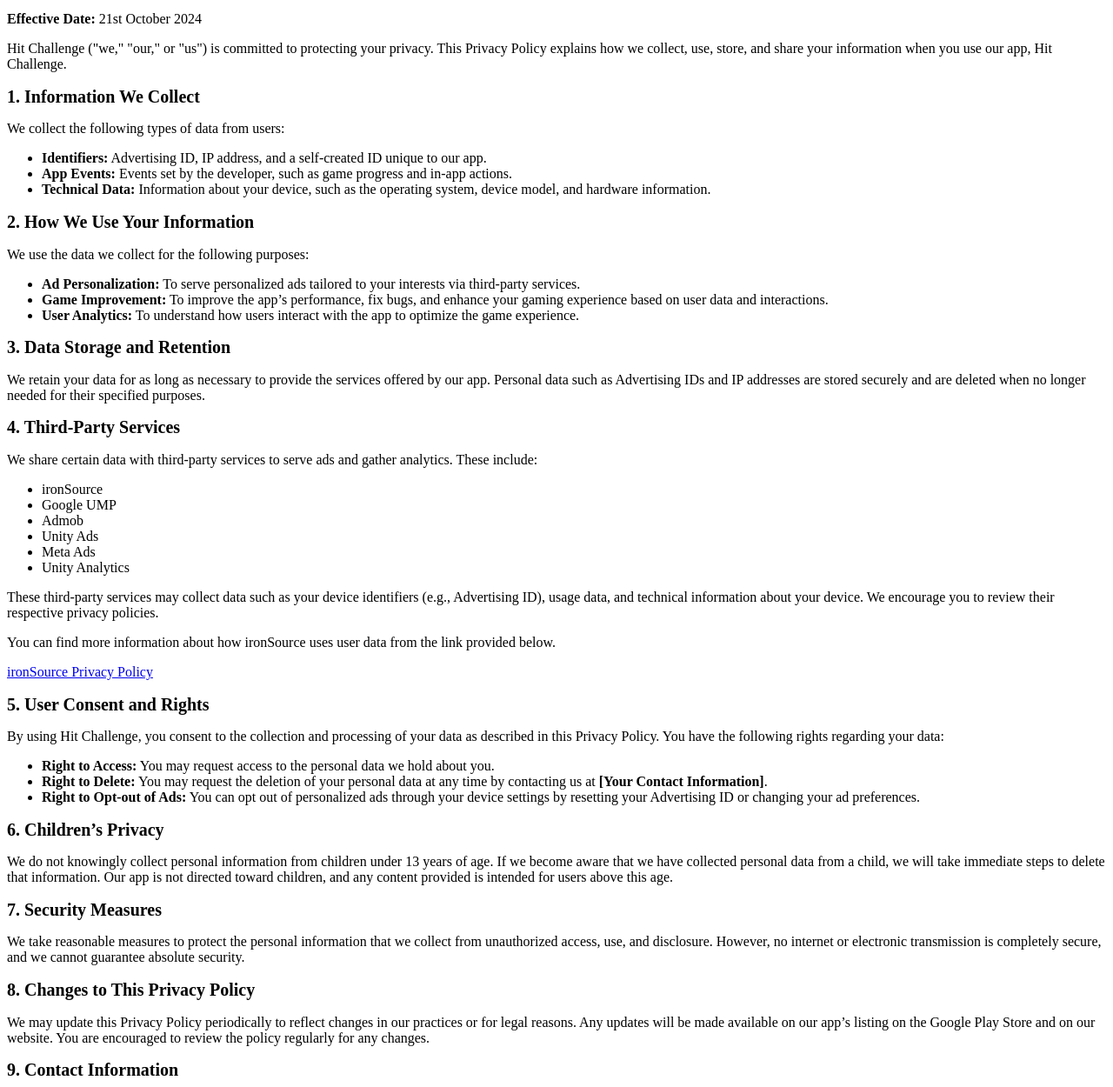
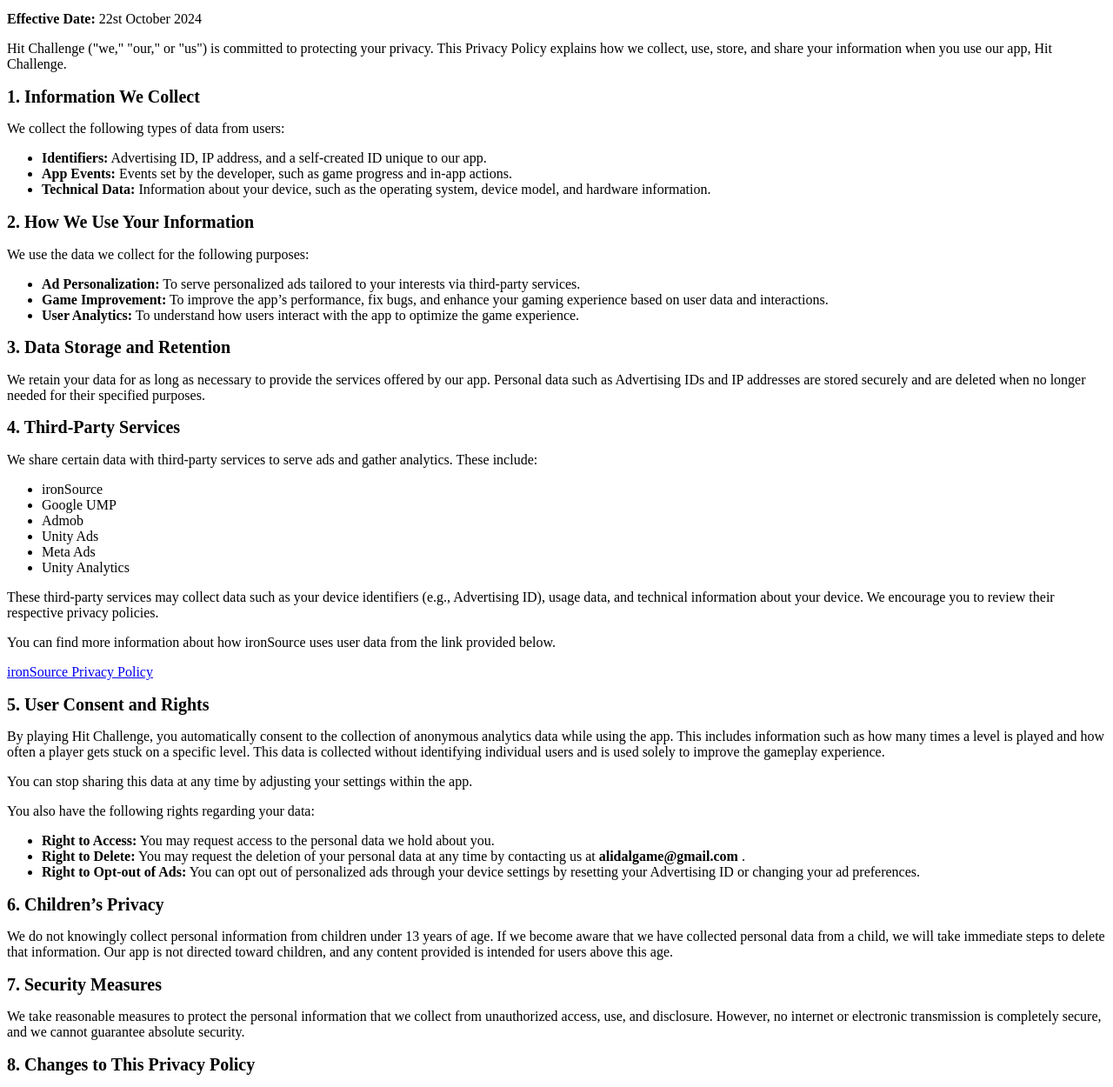
Before and after one commit to NewerWorldOrder/HitChallengePP, a plain HTML site: page index.html in a window 1280 px wide. Shown: the part 46-1296 px from the top of the page at 87% size. Drawn offline with Linux system fonts and the light colour scheme.

Commit message:
Update index.html

```diff
--- a/index.html
+++ b/index.html
@@ -21,7 +21,7 @@
 <body>
 
 <h1>Privacy Policy</h1>
-<p><strong>Effective Date:</strong> 21st October 2024</p>
+<p><strong>Effective Date:</strong> 22st October 2024</p>
 <p>Hit Challenge ("we," "our," or "us") is committed to protecting your privacy. This Privacy Policy explains how we collect, use, store, and share your information when you use our app, Hit Challenge.</p>
 
 <h2>1. Information We Collect</h2>
@@ -58,12 +58,15 @@
 <p><a href="https://developers.is.com/ironsource-mobile/ironsource-mobile-privacy-policy/#step-4">ironSource Privacy Policy</a></p>
 
 <h2>5. User Consent and Rights</h2>
-<p>By using Hit Challenge, you consent to the collection and processing of your data as described in this Privacy Policy. You have the following rights regarding your data:</p>
+<p>By playing Hit Challenge, you automatically consent to the collection of anonymous analytics data while using the app. This includes information such as how many times a level is played and how often a player gets stuck on a specific level. This data is collected without identifying individual users and is used solely to improve the gameplay experience.</p>
+<p>You can stop sharing this data at any time by adjusting your settings within the app.</p>
+<p>You also have the following rights regarding your data:</p>
 <ul>
     <li><strong>Right to Access:</strong> You may request access to the personal data we hold about you.</li>
-    <li><strong>Right to Delete:</strong> You may request the deletion of your personal data at any time by contacting us at <strong>[Your Contact Information]</strong>.</li>
+    <li><strong>Right to Delete:</strong> You may request the deletion of your personal data at any time by contacting us at <strong> alidalgame@gmail.com </strong>.</li>
     <li><strong>Right to Opt-out of Ads:</strong> You can opt out of personalized ads through your device settings by resetting your Advertising ID or changing your ad preferences.</li>
 </ul>
+
 
 <h2>6. Children’s Privacy</h2>
 <p>We do not knowingly collect personal information from children under 13 years of age. If we become aware that we have collected personal data from a child, we will take immediate steps to delete that information. Our app is not directed toward children, and any content provided is intended for users above this age.</p>
```
